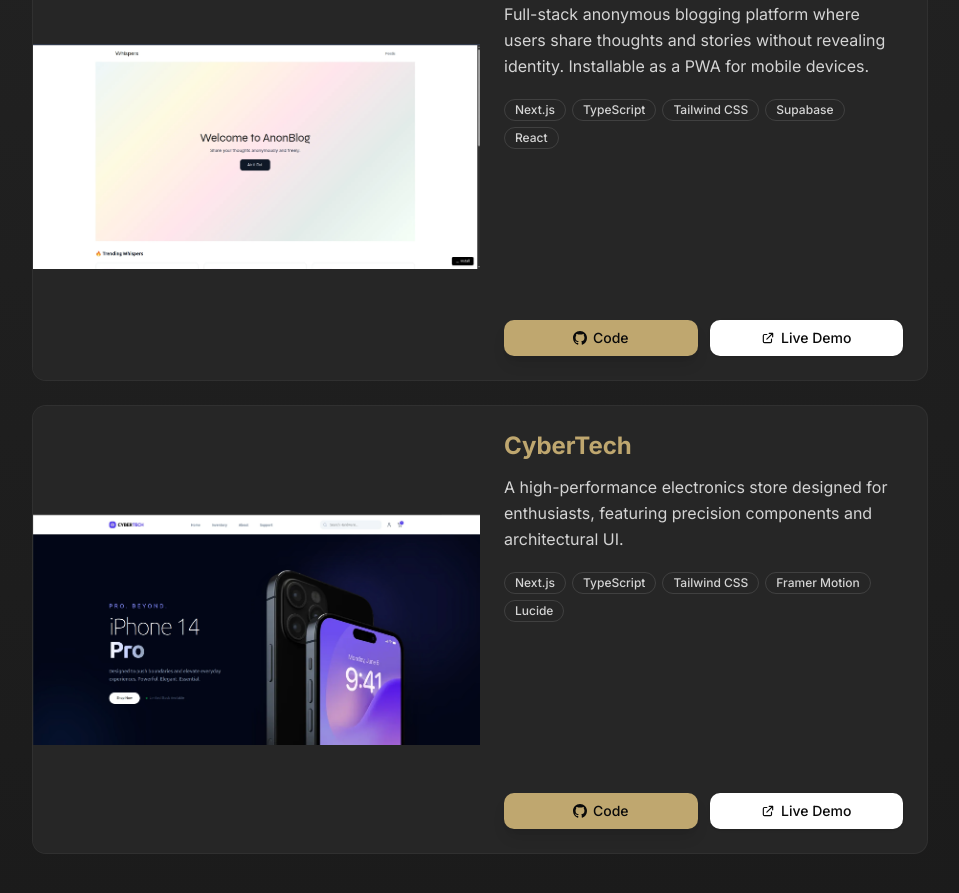
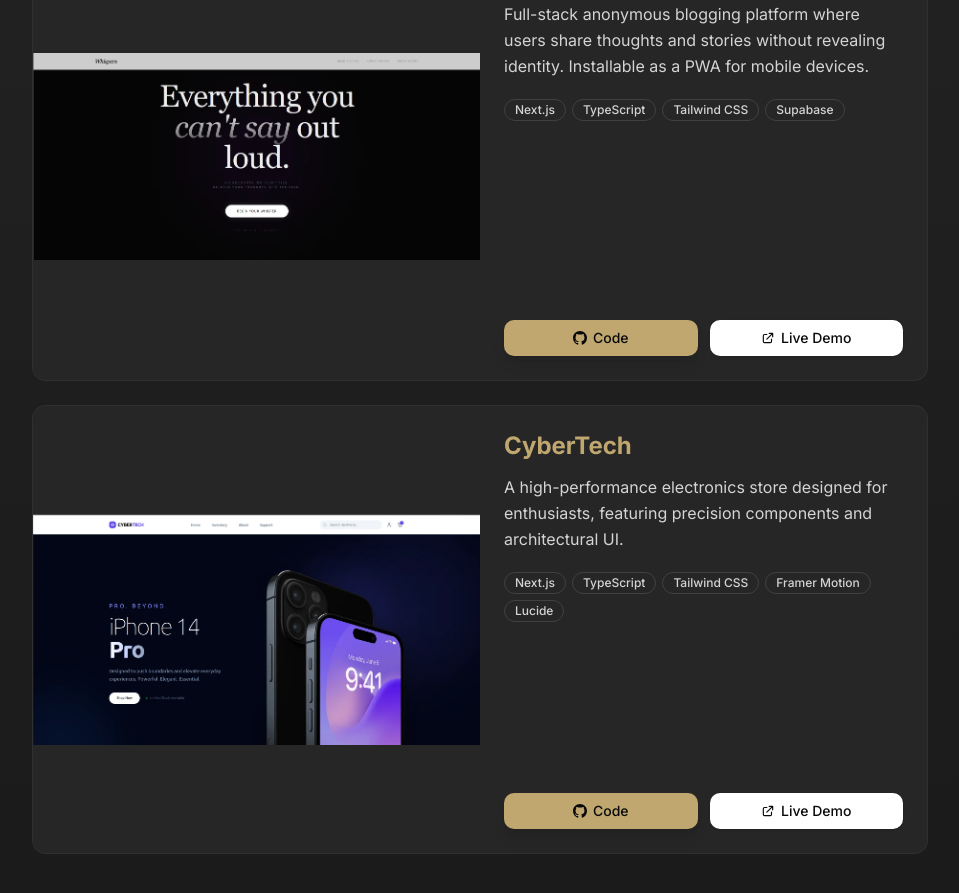
Before and after one commit to Lesuuh/new-portfolio, a Next.js app: page / in a window 1280 px wide. Shown: the part 3200-4093 px from the top of the page, without its empty margins (160-1119 px from the left). Built offline with nearby package versions, Linux system fonts and the light colour scheme.

Commit message:
change whispers image

```diff
--- a/app/data.ts
+++ b/app/data.ts
@@ -239,7 +239,7 @@
       "Proves feasibility of anonymous, privacy-focused PWA platforms.",
       "Provides a foundation for mobile-friendly, privacy-first social networks.",
     ],
-    tech: ["Next.js", "TypeScript", "Tailwind CSS", "Supabase", "React"],
+    tech: ["Next.js", "TypeScript", "Tailwind CSS", "Supabase"],
     image: "/images/whispers.webp",
     github: "https://github.com/Lesuuh/whispers",
     live: "https://whispers-gold.vercel.app/",
```
Also changed, not shown: public/images/whispers.webp.
